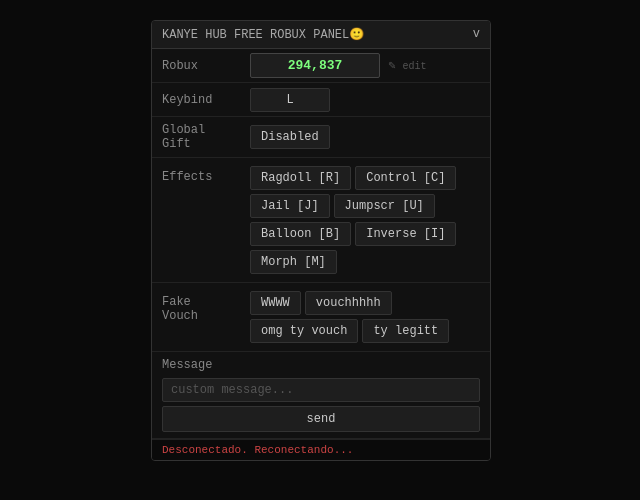
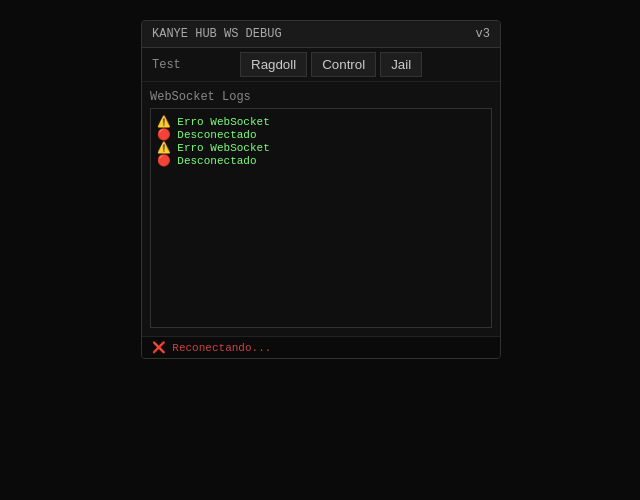
Before and after one commit to zrnfps/luarmor-ws, a website: page public/index.html in a window 1280 px wide. Shown: the whole page, without its empty margins (319-959 px from the left). Drawn offline with Linux system fonts and the light colour scheme.

Commit message:
Update index.html

```diff
--- a/public/index.html
+++ b/public/index.html
@@ -5,169 +5,148 @@
   <style>
     * { box-sizing: border-box; margin: 0; padding: 0; }
     body { background: #0a0a0a; display: flex; justify-content: center; padding: 20px; }
-    .hub { font-family: 'Courier New', monospace; background: #111; color: #ccc; max-width: 340px; width: 100%; border: 1px solid #333; border-radius: 4px; overflow: hidden; font-size: 13px; }
+    .hub { font-family: monospace; background: #111; color: #ccc; max-width: 360px; width: 100%; border: 1px solid #333; border-radius: 4px; overflow: hidden; font-size: 13px; }
     .hub-title { background: #1a1a1a; border-bottom: 1px solid #333; padding: 6px 10px; display: flex; justify-content: space-between; font-size: 12px; color: #aaa; }
     .row { display: flex; align-items: center; border-bottom: 1px solid #222; min-height: 34px; }
-    .row-label { width: 90px; min-width: 90px; padding: 6px 10px; color: #888; font-size: 12px; }
-    .row-content { flex: 1; padding: 4px 8px; display: flex; flex-wrap: wrap; gap: 4px; align-items: center; }
-    .value-box { background: #1e1e1e; border: 1px solid #333; padding: 4px 12px; border-radius: 2px; color: #ccc; font-size: 12px; text-align: center; min-width: 80px; }
-    .robux-input {
-      background: #1e1e1e; border: 1px solid #444; border-radius: 2px;
-      color: #7dff7d; font-family: 'Courier New', monospace; font-size: 13px;
-      padding: 4px 10px; text-align: center; width: 130px; outline: none;
-      font-weight: bold; transition: border-color 0.15s;
-    }
-    .robux-input:focus { border-color: #7dff7d; }
-    .robux-badge { font-size: 10px; color: #555; margin-left: 4px; align-self: center; }
-    .btn { background: #1e1e1e; border: 1px solid #333; padding: 4px 10px; border-radius: 2px; color: #ccc; font-family: 'Courier New', monospace; font-size: 12px; cursor: pointer; transition: background 0.1s; white-space: nowrap; }
-    .btn:hover { background: #2a2a2a; border-color: #555; }
-    .btn:active { background: #333; color: #fff; }
-    .msg-input { background: #1e1e1e; border: 1px solid #333; border-radius: 2px; color: #ccc; font-family: 'Courier New', monospace; font-size: 12px; padding: 4px 8px; width: 100%; outline: none; }
-    .msg-input::placeholder { color: #555; }
-    .btn-send { background: #1e1e1e; border: 1px solid #333; border-radius: 2px; color: #ccc; font-family: 'Courier New', monospace; font-size: 12px; padding: 5px 0; width: 100%; cursor: pointer; text-align: center; }
-    .btn-send:hover { background: #2a2a2a; }
+    .row-label { width: 90px; padding: 6px 10px; color: #888; font-size: 12px; }
+    .row-content { flex: 1; padding: 4px 8px; display: flex; flex-wrap: wrap; gap: 4px; }
+    .btn { background: #1e1e1e; border: 1px solid #333; padding: 4px 10px; color: #ccc; cursor: pointer; }
+    .btn:hover { background: #2a2a2a; }
     .status-bar { background: #0a0a0a; border-top: 1px solid #222; padding: 4px 10px; font-size: 11px; color: #555; }
-    .status-bar.ok { color: #4c4; }
-    .status-bar.err { color: #c44; }
+    .ok { color: #4c4; }
+    .err { color: #c44; }
   </style>
 </head>
+
 <body>
 <div class="hub">
+
   <div class="hub-title">
-    <span>KANYE HUB FREE ROBUX PANEL&#128578;</span>
-    <span>v</span>
+    <span>KANYE HUB WS DEBUG</span>
+    <span>v3</span>
   </div>
 
-  <!-- Robux -->
+  <!-- BOTÕES TESTE -->
   <div class="row">
-    <div class="row-label">Robux</div>
+    <div class="row-label">Test</div>
     <div class="row-content">
-      <input class="robux-input" id="robux-val" type="text" value="294,837"
-        title="Clique para editar"
-        onchange="sendRobux(this.value)"
-        onkeydown="if(event.key==='Enter')this.blur()" />
-      <span class="robux-badge">&#9998; edit</span>
+      <button class="btn" onclick="send('Ragdoll')">Ragdoll</button>
+      <button class="btn" onclick="send('Control')">Control</button>
+      <button class="btn" onclick="send('Jail')">Jail</button>
     </div>
   </div>
 
-  <!-- Keybind -->
-  <div class="row">
-    <div class="row-label">Keybind</div>
-    <div class="row-content">
-      <div class="value-box">L</div>
-    </div>
+  <!-- LOG -->
+  <div style="padding:8px">
+    <div style="font-size:12px;color:#888;margin-bottom:4px">WebSocket Logs</div>
+    <div id="log-box" style="
+      background:#0f0f0f;
+      border:1px solid #333;
+      height:220px;
+      overflow-y:auto;
+      font-size:11px;
+      padding:6px;
+      color:#7dff7d;
+    "></div>
   </div>
 
-  <!-- Global Gift -->
-  <div class="row">
-    <div class="row-label">Global Gift</div>
-    <div class="row-content">
-      <button class="btn" onclick="send('GlobalGift')">Disabled</button>
-    </div>
-  </div>
+  <div class="status-bar" id="status">Conectando...</div>
 
-  <!-- Effects -->
-  <div class="row" style="align-items:flex-start;padding:4px 0">
-    <div class="row-label" style="padding-top:8px">Effects</div>
-    <div class="row-content">
-      <button class="btn" onclick="send('Ragdoll')">Ragdoll [R]</button>
-      <button class="btn" onclick="send('Control')">Control [C]</button>
-      <button class="btn" onclick="send('Jail')">Jail [J]</button>
-      <button class="btn" onclick="send('Jumpscr')">Jumpscr [U]</button>
-      <button class="btn" onclick="send('Balloon')">Balloon [B]</button>
-      <button class="btn" onclick="send('Inverse')">Inverse [I]</button>
-      <button class="btn" onclick="send('Morph')">Morph [M]</button>
-    </div>
-  </div>
-
-  <!-- Fake Vouch -->
-  <div class="row" style="align-items:flex-start;padding:4px 0">
-    <div class="row-label" style="padding-top:8px">Fake Vouch</div>
-    <div class="row-content">
-      <button class="btn" onclick="send('FakeVouch_WWWW')">WWWW</button>
-      <button class="btn" onclick="send('FakeVouch_vouchhhhh')">vouchhhhh</button>
-      <button class="btn" onclick="send('FakeVouch_omgtyvouch')">omg ty vouch</button>
-      <button class="btn" onclick="send('FakeVouch_tylegitt')">ty legitt</button>
-    </div>
-  </div>
-
-  <!-- Message -->
-  <div class="row" style="flex-direction:column;align-items:stretch;padding:6px 10px;gap:4px">
-    <div style="color:#888;font-size:12px;margin-bottom:2px">Message</div>
-    <input class="msg-input" id="msg-input" type="text" placeholder="custom message..."
-      onkeydown="if(event.key==='Enter')sendMsg()" />
-    <button class="btn-send" onclick="sendMsg()">send</button>
-  </div>
-
-  <div class="status-bar" id="status">Aguardando conexao...</div>
 </div>
 
 <script>
 const proto = location.protocol === 'https:' ? 'wss:' : 'ws:';
 let ws;
+
 const statusEl = document.getElementById('status');
-  const robuxEl  = document.getElementById('robux-val');
+const logBox = document.getElementById('log-box');
+
+function log(text) {
+  const el = document.createElement('div');
+  el.textContent = text;
+  logBox.appendChild(el);
+  logBox.scrollTop = logBox.scrollHeight;
+}
+
+// 🔥 REPLAY
+function replay(remote, args) {
+  if (!ws || ws.readyState !== WebSocket.OPEN) {
+    log("❌ Sem conexão");
+    return;
+  }
+
+  ws.send(JSON.stringify({
+    type: "remote",
+    remote: remote,
+    args: args
+  }));
+
+  log("♻️ Replay enviado: " + remote);
+}
 
 function connect() {
   ws = new WebSocket(proto + '//' + location.host + '/ws');
 
   ws.onopen = () => {
-      statusEl.textContent = 'Conectado ao executor';
+    statusEl.textContent = '✅ Conectado';
     statusEl.className = 'status-bar ok';
+    log('🟢 Conectado ao servidor');
   };
 
   ws.onclose = () => {
-      statusEl.textContent = 'Desconectado. Reconectando...';
+    statusEl.textContent = '❌ Reconectando...';
     statusEl.className = 'status-bar err';
+    log('🔴 Desconectado');
     setTimeout(connect, 3000);
   };
 
   ws.onerror = () => {
-      statusEl.textContent = 'Erro na conexao WebSocket';
-      statusEl.className = 'status-bar err';
+    log('⚠️ Erro WebSocket');
   };
 
   ws.onmessage = (e) => {
     try {
       const d = JSON.parse(e.data);
-        if (d.type === 'robux') {
-          robuxEl.value = Number(d.value).toLocaleString('en-US');
-          statusEl.textContent = 'Robux atualizado pelo executor';
-          statusEl.className = 'status-bar ok';
-          return;
+
+      if (d.type === "remote") {
+        const el = document.createElement('div');
+
+        el.innerHTML = `
+          📡 ${d.remote}
+          <button style="margin-left:6px" onclick='replay(${JSON.stringify(d.remote)}, ${JSON.stringify(d.args)})'>▶</button>
+        `;
+
+        logBox.appendChild(el);
+        logBox.scrollTop = logBox.scrollHeight;
       }
-      } catch(_) {}
-      statusEl.textContent = 'Lua: ' + e.data;
-      statusEl.className = 'status-bar ok';
+
+      else if (d.type === "button") {
+        log("🖱 BTN: " + d.name);
+      }
+
+      else {
+        log("📦 " + JSON.stringify(d));
+      }
+
+    } catch {
+      log("📩 " + e.data);
+    }
   };
 }
 
-  function send(btn) {
+// botão manual
+function send(cmd) {
   if (!ws || ws.readyState !== WebSocket.OPEN) {
-      statusEl.textContent = 'Sem conexao!';
-      statusEl.className = 'status-bar err';
+    log("❌ Sem conexão");
     return;
   }
-    ws.send(JSON.stringify({ button: btn }));
-    statusEl.textContent = 'Enviado: ' + btn;
-    statusEl.className = 'status-bar ok';
-  }
 
-  function sendRobux(val) {
-    const num = parseInt(val.replace(/,/g, ''));
-    if (isNaN(num)) return;
-    robuxEl.value = num.toLocaleString('en-US');
-    send('SetRobux_' + num);
-  }
-
-  function sendMsg() {
-    const msg = document.getElementById('msg-input').value.trim();
-    if (!msg) return;
-    send('Message_' + msg);
-    document.getElementById('msg-input').value = '';
+  ws.send(JSON.stringify({ button: cmd }));
+  log("📤 Enviado: " + cmd);
 }
 
 connect();
 </script>
+
 </body>
 </html>
```
Lines whose indentation alone changed are shown as unchanged.
